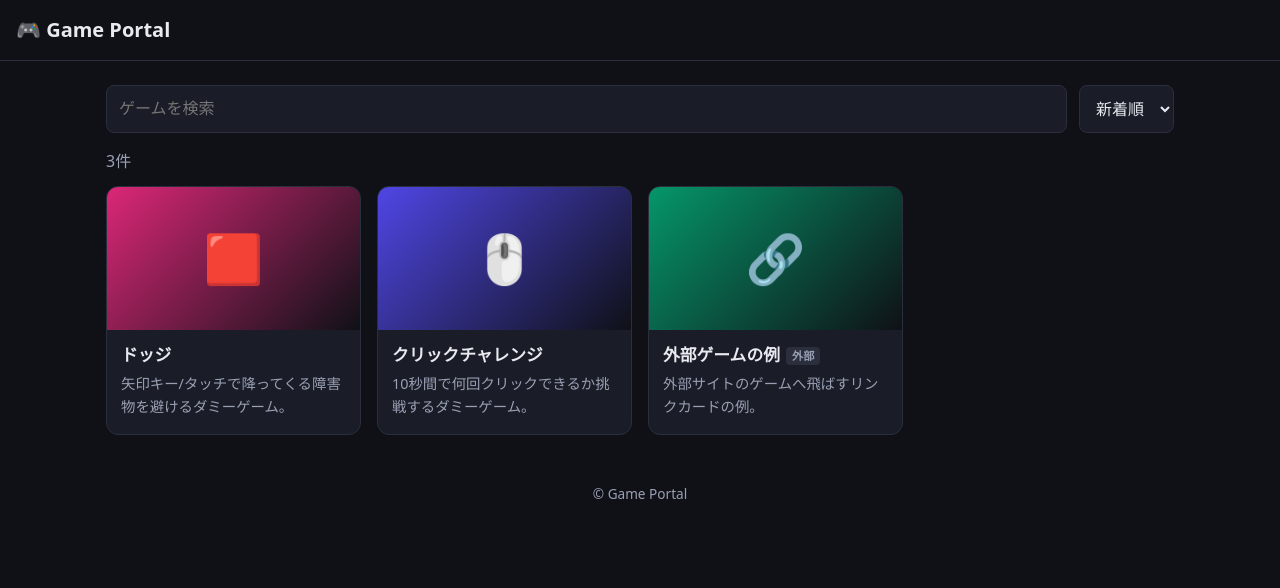
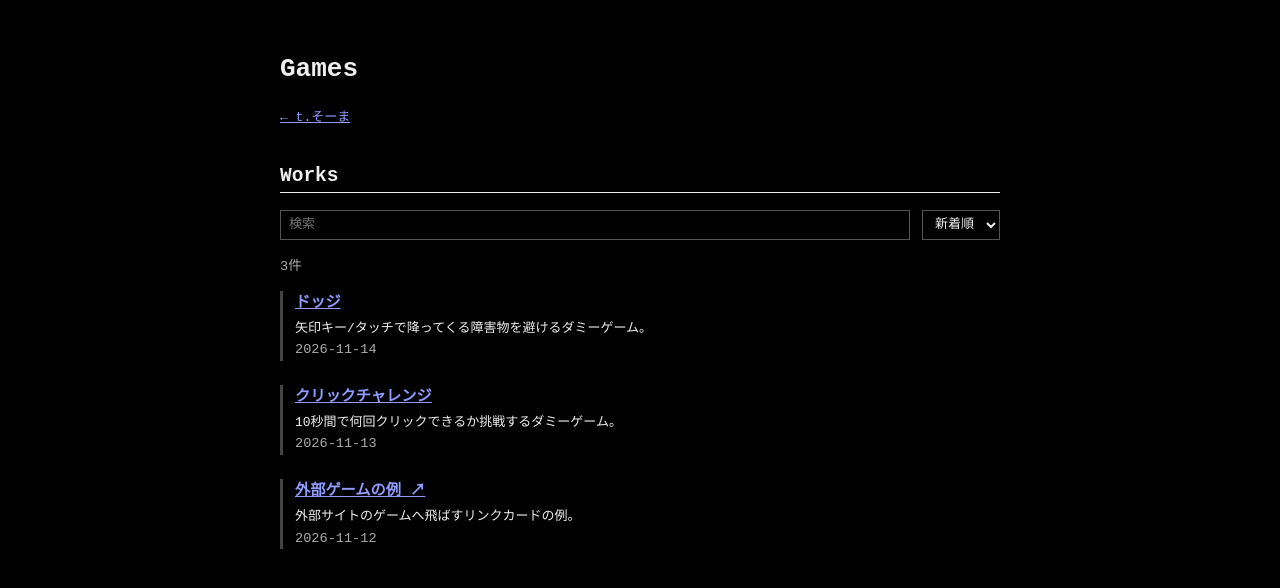
Before and after one commit to guriguri00451/games, a plain HTML site: page index.html in a window 1280 px wide. Drawn offline with Linux system fonts and the light colour scheme.

Commit message:
style(portal): match portfolio's plain monospace look with black background
Co-Authored-By: Claude Sonnet 5.5 <noreply@anthropic.com>

```diff
--- a/css/style.css
+++ b/css/style.css
@@ -1,62 +1,45 @@
-:root {
-  --bg: #0f1117;
-  --surface: #1a1d27;
-  --text: #e8eaf0;
-  --muted: #9aa0b4;
-  --accent: #6366f1;
-  color-scheme: dark;
-}
-* { box-sizing: border-box; }
+/* ポートフォリオ(guriguri00451.github.io)の素朴なスタイルを踏襲し、配色だけ反転 */
+:root { color-scheme: dark; }
 body {
-  margin: 0;
-  background: var(--bg);
-  color: var(--text);
-  font-family: system-ui, -apple-system, "Hiragino Sans", "Noto Sans JP", sans-serif;
+  color: #eee;
+  background: #000;
+  max-width: 720px;
+  margin: 0 auto;
+  padding: 2rem 1rem;
+  font-family: monospace;
   line-height: 1.6;
 }
-a { color: inherit; text-decoration: none; }
-.site-header {
-  display: flex; align-items: center; gap: 16px;
-  padding: 14px 16px; border-bottom: 1px solid #2a2e3d;
+a { color: #8f9bff; }
+h2 { border-bottom: 1px solid #eee; margin-top: 2rem; }
+h3 { margin: 0 0 .2rem; }
+input, select {
+  color: inherit; background: #000; border: 1px solid #555;
+  font: inherit; padding: .25rem .5rem;
 }
-.site-header h1 { margin: 0; font-size: 1.25rem; }
-.site-footer { padding: 24px 16px; text-align: center; color: var(--muted); font-size: .85rem; }
-.container { max-width: 1100px; margin: 0 auto; padding: 24px 16px; }
+input { flex: 1 1 12rem; }
+:focus-visible { outline: 2px solid #8f9bff; outline-offset: 2px; }
 
-.toolbar { display: flex; gap: 12px; margin-bottom: 16px; flex-wrap: wrap; }
-.toolbar input, .toolbar select, button {
-  background: var(--surface); color: var(--text);
-  border: 1px solid #2a2e3d; border-radius: 8px; padding: 10px 12px; font: inherit;
+.toolbar { display: flex; gap: .75rem; flex-wrap: wrap; margin: 1rem 0; }
+.muted, #status { color: #aaa; font-size: .85rem; margin: 0; }
+
+.game-list { list-style: none; padding: 0; }
+.game-list > li {
+  border-left: 3px solid #444;
+  padding-left: .75rem;
+  margin-bottom: 1.5rem;
+  display: flex;
+  gap: .75rem;
 }
-.toolbar input { flex: 1 1 220px; }
-button { cursor: pointer; }
-:focus-visible { outline: 2px solid var(--accent); outline-offset: 2px; }
-#status { color: var(--muted); margin: 0 0 12px; }
-
-.grid {
-  list-style: none; margin: 0; padding: 0;
-  display: grid; gap: 16px;
-  grid-template-columns: repeat(auto-fill, minmax(240px, 1fr));
-}
-.card {
-  display: block; background: var(--surface); border-radius: 12px; overflow: hidden;
-  border: 1px solid #2a2e3d; transition: transform .15s, border-color .15s;
-}
-.card:hover, .card:focus-visible { transform: translateY(-3px); border-color: var(--accent); }
-.card-thumb {
-  aspect-ratio: 16 / 9; display: grid; place-items: center;
-  font-size: 3rem; background-size: cover; background-position: center;
-}
-.card-body { padding: 12px 14px 16px; }
-.card-title { margin: 0 0 4px; font-size: 1.05rem; }
-.card-desc { margin: 0; color: var(--muted); font-size: .9rem; }
-.badge {
-  display: inline-block; margin-left: 6px; padding: 0 6px; border-radius: 4px;
-  font-size: .7rem; background: #2a2e3d; color: var(--muted); vertical-align: middle;
+.game-main { flex: 1; min-width: 0; }
+.game-main p { margin: 0; }
+.game-thumb {
+  object-fit: cover; border-radius: 6px; flex-shrink: 0; align-self: stretch;
+  width: clamp(110px, 20vw, 144px); height: auto;
 }
 
-.play-page { height: 100vh; display: flex; flex-direction: column; }
-.play-page .site-header h1 { flex: 1; font-size: 1.05rem; }
-.play-main { flex: 1; display: flex; flex-direction: column; min-height: 0; padding: 0 16px 16px; }
-.play-main #status { padding-top: 12px; }
-#game-frame { flex: 1; width: 100%; border: 0; border-radius: 8px; background: #000; }
+/* play.html: ゲームを画面いっぱいに使う */
+.play-page { max-width: none; height: 100vh; display: flex; flex-direction: column; padding: 1rem; box-sizing: border-box; }
+.play-header { display: flex; align-items: baseline; gap: 1rem; }
+.play-header h1 { flex: 1; font-size: 1.1rem; margin: 0; }
+.play-header button { color: inherit; background: #000; border: 1px solid #555; font: inherit; padding: .25rem .5rem; cursor: pointer; }
+#game-frame { flex: 1; width: 100%; margin-top: .75rem; border: 1px solid #444; background: #000; }
--- a/games.json
+++ b/games.json
@@ -4,8 +4,6 @@
     "type": "local",
     "title": "クリックチャレンジ",
     "description": "10秒間で何回クリックできるか挑戦するダミーゲーム。",
-    "emoji": "🖱️",
-    "color": "#4f46e5",
     "addedAt": "2026-11-13"
   },
   {
@@ -13,8 +11,6 @@
     "type": "local",
     "title": "ドッジ",
     "description": "矢印キー/タッチで降ってくる障害物を避けるダミーゲーム。",
-    "emoji": "🟥",
-    "color": "#db2777",
     "addedAt": "2026-11-14"
   },
   {
@@ -22,8 +18,6 @@
     "type": "external",
     "title": "外部ゲームの例",
     "description": "外部サイトのゲームへ飛ばすリンクカードの例。",
-    "emoji": "🔗",
-    "color": "#059669",
     "url": "https://itch.io/",
     "addedAt": "2026-11-12"
   }
--- a/index.html
+++ b/index.html
@@ -3,17 +3,20 @@
 <head>
   <meta charset="utf-8">
   <meta name="viewport" content="width=device-width, initial-scale=1">
-  <title>Game Portal</title>
-  <meta name="description" content="ブラウザで遊べる自作ゲームのポータル">
+  <title>t.そーま | Games</title>
+  <meta name="description" content="t.そーまのブラウザゲーム置き場">
   <link rel="stylesheet" href="css/style.css">
 </head>
 <body>
-  <header class="site-header">
-    <h1><a href="./">🎮 Game Portal</a></h1>
+  <main>
+    <header>
+      <h1>Games</h1>
+      <p><a href="https://guriguri00451.github.io/">← t.そーま</a></p>
     </header>
-  <main class="container">
+    <section>
+      <h2>Works</h2>
       <div class="toolbar">
-      <input id="search" type="search" placeholder="ゲームを検索" aria-label="ゲームを検索">
+        <input id="search" type="search" placeholder="検索" aria-label="ゲームを検索">
         <select id="sort" aria-label="並び替え">
           <option value="newest">新着順</option>
           <option value="oldest">古い順</option>
@@ -21,9 +24,9 @@
         </select>
       </div>
       <p id="status" role="status"></p>
-    <ul id="game-grid" class="grid"></ul>
+      <ul id="game-grid" class="game-list"></ul>
+    </section>
   </main>
-  <footer class="site-footer">© Game Portal</footer>
   <script src="js/main.js"></script>
 </body>
 </html>
--- a/js/main.js
+++ b/js/main.js
@@ -22,44 +22,42 @@ function isSafeHttpUrl(value) {
 function createCard(game) {
   const isExternal = game.type === "external";
   const li = document.createElement("li");
+
+  const main = document.createElement("div");
+  main.className = "game-main";
+  const title = document.createElement("h3");
   const link = document.createElement("a");
-  link.className = "card";
+  link.textContent = game.title;
   if (isExternal) {
     link.href = game.url;
     link.target = "_blank";
     link.rel = "noopener noreferrer";
+    link.textContent += " ↗";
   } else {
-    // idはgames.json由来のみを使い、URLパラメータの値をそのまま信用しない設計の入口
     link.href = `play.html?id=${encodeURIComponent(game.id)}`;
   }
+  title.append(link);
+  main.append(title);
 
-  const thumb = document.createElement("div");
-  thumb.className = "card-thumb";
+  if (game.description) {
+    const desc = document.createElement("p");
+    desc.textContent = game.description;
+    main.append(desc);
+  }
+  const meta = document.createElement("p");
+  meta.className = "muted";
+  meta.textContent = game.addedAt;
+  main.append(meta);
+  li.append(main);
+
   if (game.thumbnail) {
-    thumb.style.backgroundImage = `url("${encodeURI(game.thumbnail)}")`;
-  } else {
-    thumb.style.background = `linear-gradient(135deg, ${game.color || "#4f46e5"}, #0f1117)`;
-    thumb.textContent = game.emoji || "🎮";
+    const img = document.createElement("img");
+    img.className = "game-thumb";
+    img.src = game.thumbnail;
+    img.alt = "";
+    img.loading = "lazy";
+    li.append(img);
   }
-
-  const body = document.createElement("div");
-  body.className = "card-body";
-  const title = document.createElement("h2");
-  title.className = "card-title";
-  title.textContent = game.title;
-  if (isExternal) {
-    const badge = document.createElement("span");
-    badge.className = "badge";
-    badge.textContent = "外部";
-    title.append(badge);
-  }
-  const desc = document.createElement("p");
-  desc.className = "card-desc";
-  desc.textContent = game.description || "";
-
-  body.append(title, desc);
-  link.append(thumb, body);
-  li.append(link);
   return li;
 }
 
```
Also changed, not shown: play.html (+5 -7 lines), README.md. Lines whose indentation alone changed are shown as unchanged.
